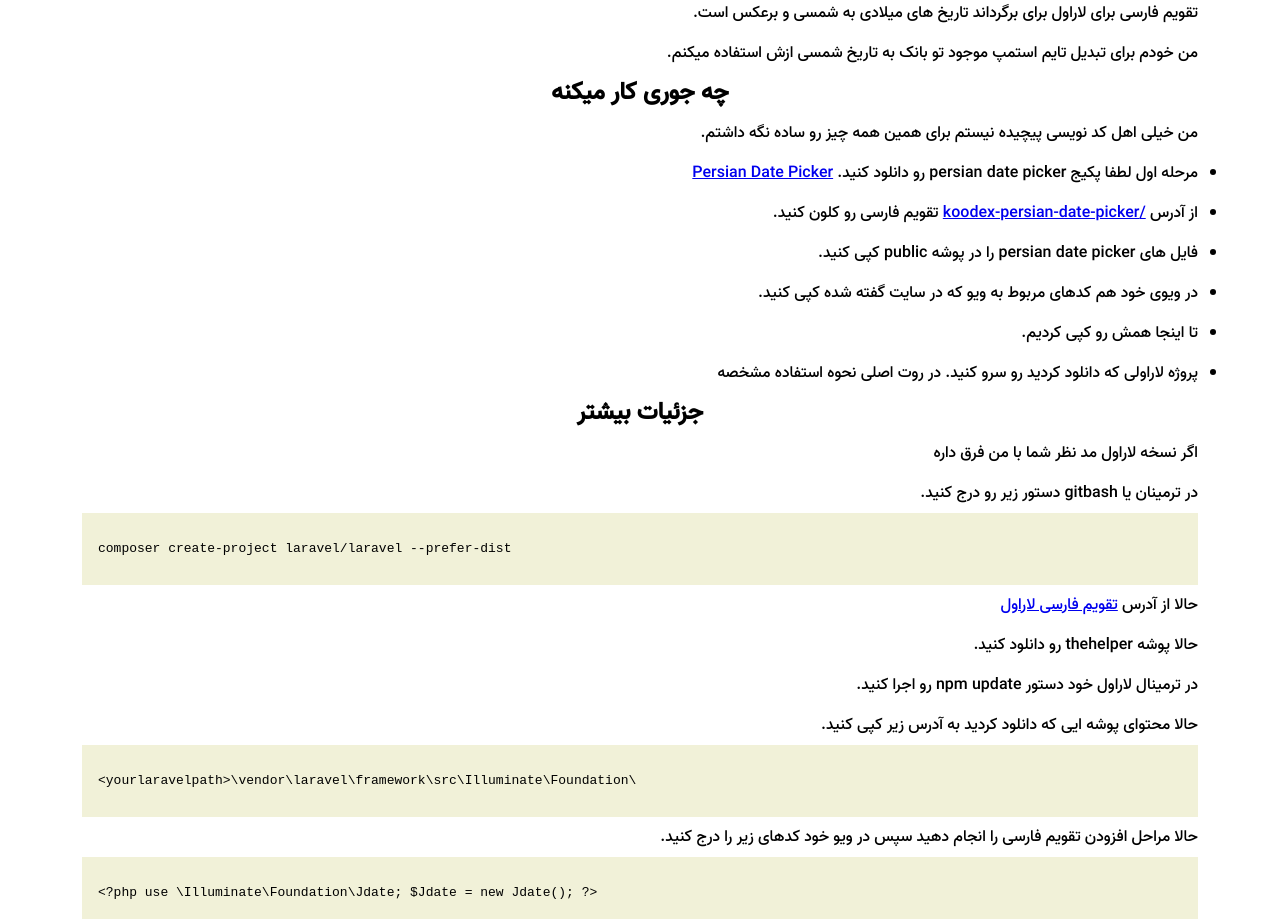
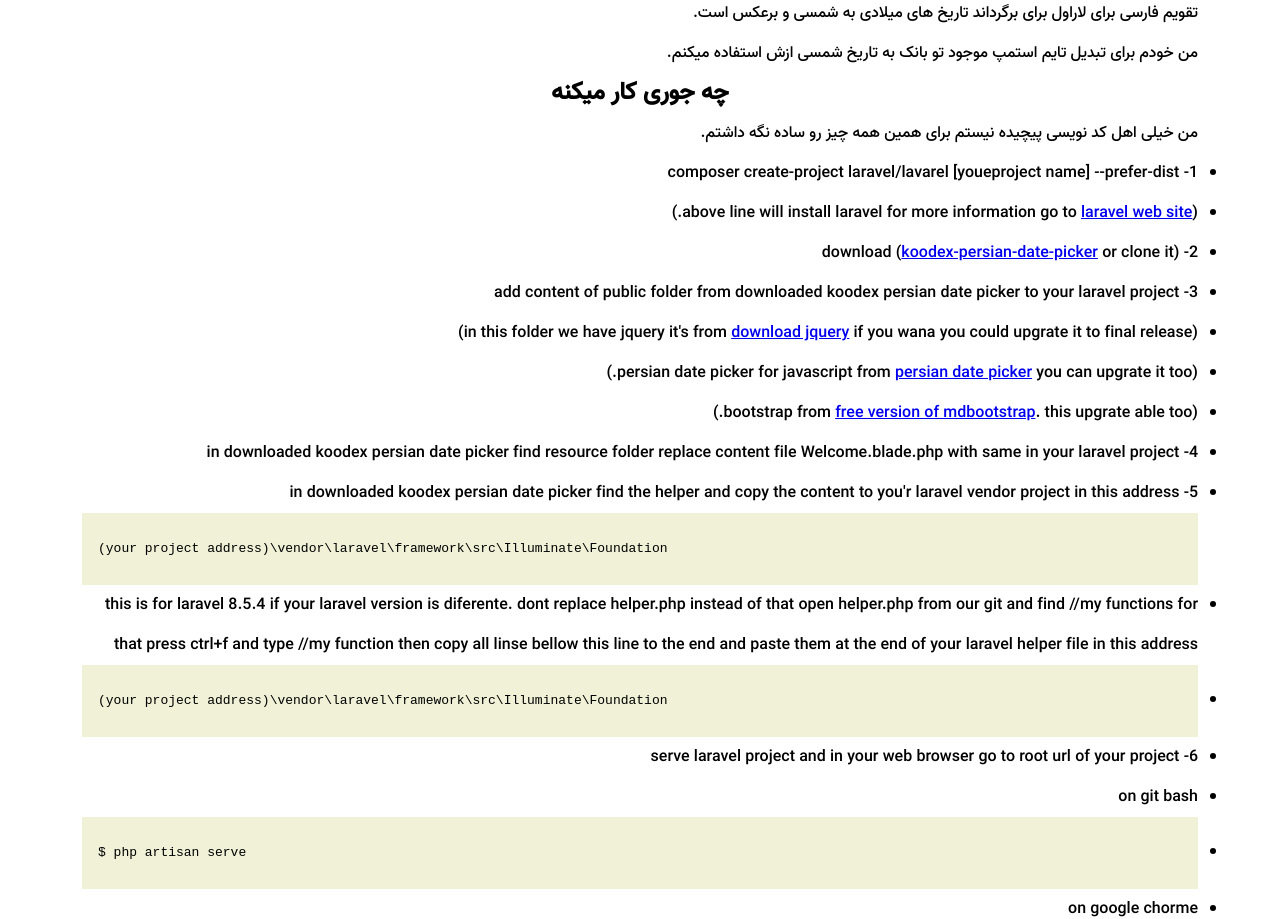
Before and after one commit to gitKoodex/gitKoodex.github.io, a plain HTML site: page index.html in a window 1280 px wide. Shown: the part 47-966 px from the top of the page. Drawn offline with Linux system fonts and the light colour scheme.

Commit message:
rechange html add favico

```diff
--- a/index.html
+++ b/index.html
@@ -5,7 +5,8 @@
     <meta charset="UTF-8">
     <meta http-equiv="X-UA-Compatible" content="IE=edge">
     <meta name="viewport" content="width=device-width, initial-scale=1.0">
-    <title>Document</title>
+    <link rel="shortcut icon" type="image/png" href="/final-home-graphic-last.png"/>
+    <title>kodex Persian Date Picker</title>
 </head>
 <style>
     * {
@@ -141,36 +142,77 @@
         </p>
         <ul>
             <li>
-                مرحله اول لطفا پکیج persian date picker رو دانلود کنید.
-                <a href="http://babakhani.github.io/PersianWebToolkit/beta/datepicker/">
-                    Persian Date Picker
-                </a>
+                1- composer create-project laravel/lavarel [youeproject name] --prefer-dist
                 </li>
                 <li>
-                از آدرس
-                <a href="https://github.com/gitKoodex/koodex-persian-date-picker">
-                    /koodex-persian-date-picker</a>
-                تقویم فارسی رو کلون کنید.
+                (above line will install laravel for more information go to <a href="https://laravel.com/docs/">laravel web site</a>.)
                 </li>
                 <li>
-                فایل های persian date picker را در پوشه public کپی کنید.
+                2- download (<a href="https://github.com/gitKoodex/koodex-persian-date-picker.git">koodex-persian-date-picker</a> or clone it)
                 </li>
                 <li>
-                در ویوی خود هم کدهای مربوط به ویو که در سایت گفته شده کپی کنید.
+                3- add content of public folder from downloaded koodex persian date picker to your laravel project
                 </li>
                 <li>
-                تا اینجا همش رو کپی کردیم.
+                (in this folder we have jquery it's from <a href="https://jquery.com/download/">download jquery</a> if you wana you could upgrate it to final release)
                 </li>
                 <li>
-                پروژه لاراولی که دانلود کردید رو سرو کنید. در روت اصلی نحوه استفاده مشخصه
+                (persian date picker for javascript from <a href="http://babakhani.github.io/PersianWebToolkit/beta/datepicker/">persian date picker</a> you can upgrate it too.)
+                </li>
+                <li>
+                (bootstrap from <a href="https://mdbootstrap.com/">free version of mdbootstrap</a>. this upgrate able too.)
+                </li>
+                <li>
+                4- in downloaded koodex persian date picker find resource folder replace content file Welcome.blade.php with same in your laravel project
+                </li>
+                <li>
+    <p>
+
+                    5- in downloaded koodex persian date picker find the helper and copy the content to you'r laravel vendor project in this address
+                    </p>
+                    <p class="ltr text-left">
+                    <code>
+                        (your project address)\vendor\laravel\framework\src\Illuminate\Foundation
+
+                    </code>
+                    </p>
+                </li>
+                <li>
+                this is for laravel 8.5.4 if your laravel version is diferente. dont replace helper.php instead of that open helper.php from our git and find //my functions for that press ctrl+f and type //my function then copy all linse bellow this line to the end and paste them at the end of your laravel helper file in this address
+                </li>
+                <li>
+                    <p class="ltr text-left">
+                        <code>
+                            (your project address)\vendor\laravel\framework\src\Illuminate\Foundation
+</code>
+</p>
+                </li>
+
+
+                <li>
+                6- serve laravel project and in your web browser go to root url of your project
+                </li>
+                <li>
+                on git bash
+                </li>
+                <li>
+                    <p class="ltr text-left">
+                        <code>
+                            $ php artisan serve
+                        </code>
+                        </p>
+                </li>
+
+                <li>
+                on google chorme
+                </li>
+                <li>
+                <a href="http://localhost:8000">http://localhost:8000</a>
                 </li>
         </ul>
         <h2>
             جزئیات بیشتر
         </h2>
-        <p>
-            اگر نسخه لاراول مد نظر شما با من فرق داره
-        </p>
         <p>
             در ترمینان یا gitbash
             دستور زیر رو درج کنید.
```
Also changed, not shown: final-home-graphic-last.png (added). Lines whose indentation alone changed are shown as unchanged.
